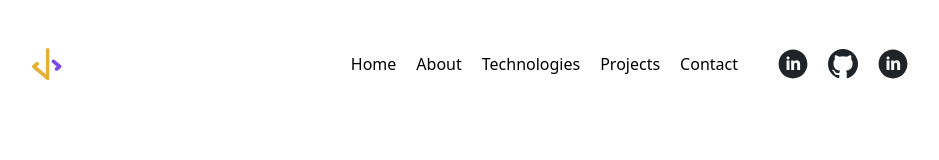
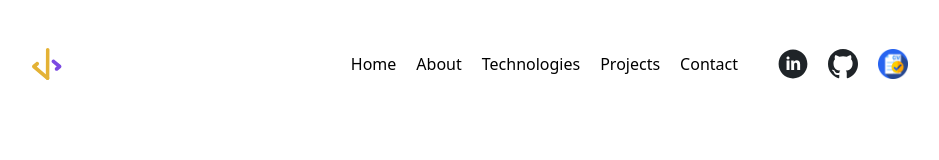
Before and after one commit to Bourouaiah/personal-portfolio, a React (Create React App) app: page / in a window 1280 px wide. Shown: the top 160 px of the page, without its empty margins (160-1099 px from the left). Built offline with nearby package versions, Linux system fonts and the light colour scheme.

Commit message:
fix resume logo

```diff
--- a/src/Components/Header.js
+++ b/src/Components/Header.js
@@ -2,6 +2,7 @@ import React, { useState } from "react";
 import { NavLink } from "react-router-dom";
 import { socialMediaUrl } from "../Details";
 import logo from '../assets/logo.svg'
+import resumeLogo from '../assets/resume-logo.png'
 
 function Header() {
   const [isOpen, setIsOpen] = useState(false);
@@ -97,16 +98,7 @@ function Header() {
           </li>
           <li>
             <a href={resume} target="_blank" rel="noreferrer noopener">
-              <svg
-                className="dark:fill-light-heading fill-dark-heading"
-                width="30"
-                height="30"
-                viewBox="0 0 30 30"
-                fill="none"
-                xmlns="http://www.w3.org/2000/svg"
-              >
-                <path d="M15 0.599976C7.04701 0.599976 0.600006 7.04698 0.600006 15C0.600006 22.953 7.04701 29.4 15 29.4C22.953 29.4 29.4 22.953 29.4 15C29.4 7.04698 22.953 0.599976 15 0.599976ZM11.475 20.9685H8.55901V11.5845H11.475V20.9685ZM9.99901 10.4325C9.07801 10.4325 8.48251 9.77997 8.48251 8.97297C8.48251 8.14948 9.09601 7.51648 10.0365 7.51648C10.977 7.51648 11.553 8.14948 11.571 8.97297C11.571 9.77997 10.977 10.4325 9.99901 10.4325ZM22.125 20.9685H19.209V15.768C19.209 14.5575 18.786 13.7355 17.7315 13.7355C16.926 13.7355 16.4475 14.292 16.236 14.8275C16.158 15.018 16.1385 15.288 16.1385 15.5565V20.967H13.221V14.577C13.221 13.4055 13.1835 12.426 13.1445 11.583H15.678L15.8115 12.8865H15.87C16.254 12.2745 17.1945 11.3715 18.768 11.3715C20.6865 11.3715 22.125 12.657 22.125 15.42V20.9685Z" />
-              </svg>
+              <img src={resumeLogo} alt="LinkedIn Logo" width="30" height="30" />
             </a>
           </li>
 
```
Also changed, not shown: src/assets/resume-logo.png (added).
